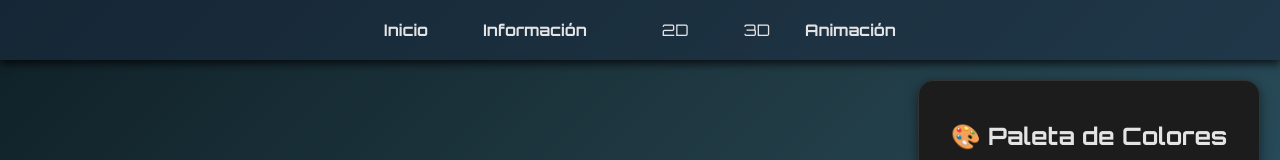
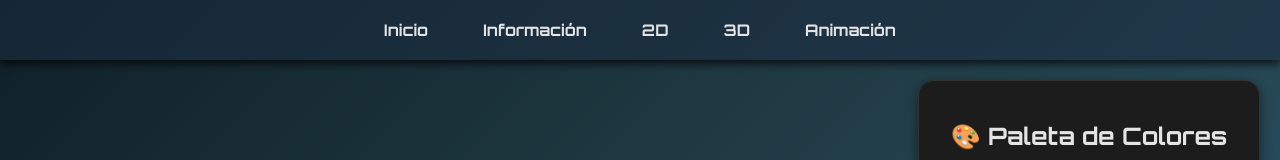
Before and after one commit to ArielGongora07/Calculadora, a plain HTML site: page 3D.html in a window 1280 px wide. Shown: the top 160 px of the page. Drawn offline with nearby package versions, Linux system fonts and the light colour scheme.

Commit message:
Update 3D.html

```diff
--- a/3D.html
+++ b/3D.html
@@ -13,8 +13,8 @@
             <ul>
                 <li><a href="index.html">Inicio</a></li>
                 <li><a href="informacion.html">Información</a></li>
-                <li><a href="2d.html"></a>2D</li>
-                <li><a href="3D.html"></a>3D</li>
+                <li><a href="2d.html">2D</a></li>
+                <li><a href="3D.html">3D</a></li>
                 <li><a href="animacion.html">Animación</a></li>
             </ul>
         </nav>
```
